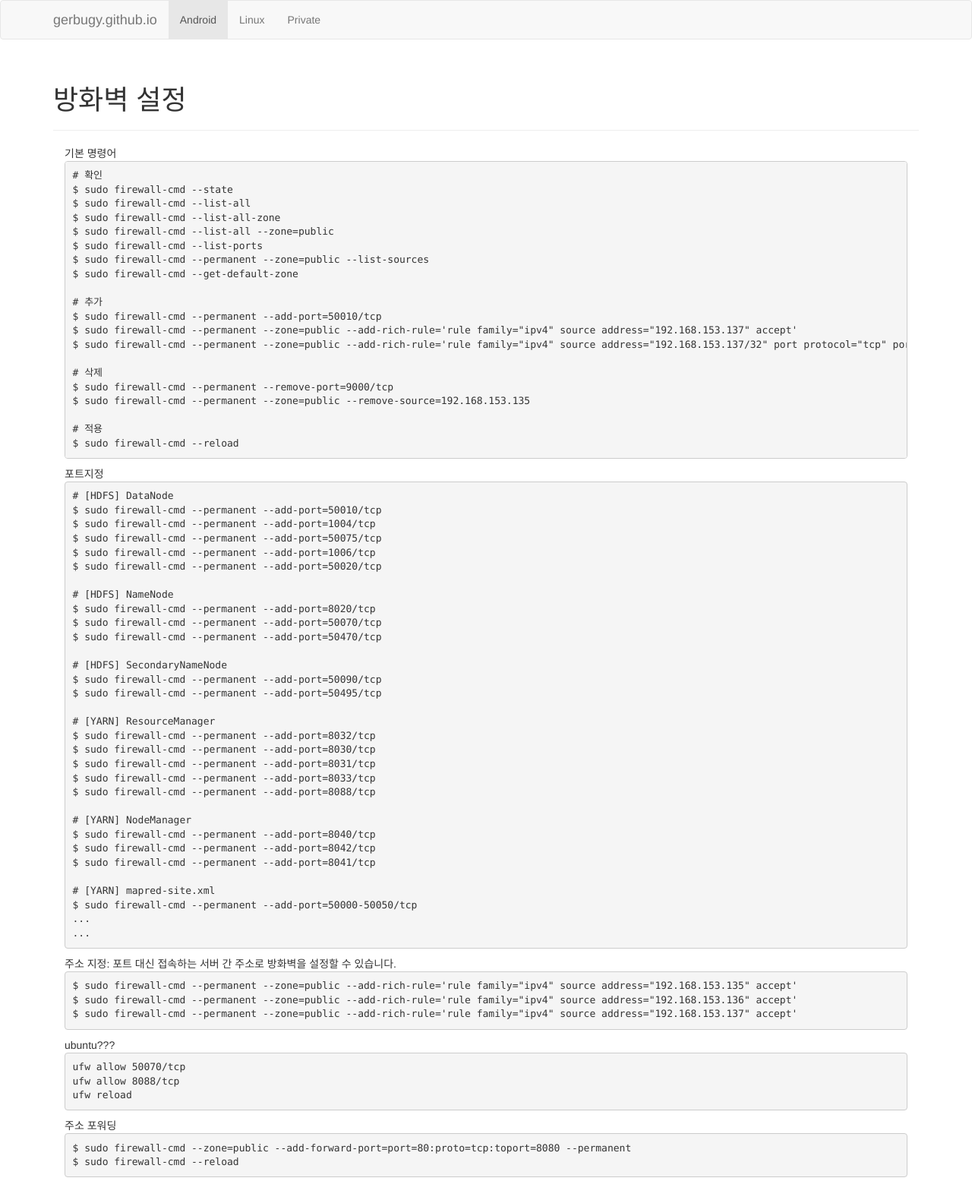
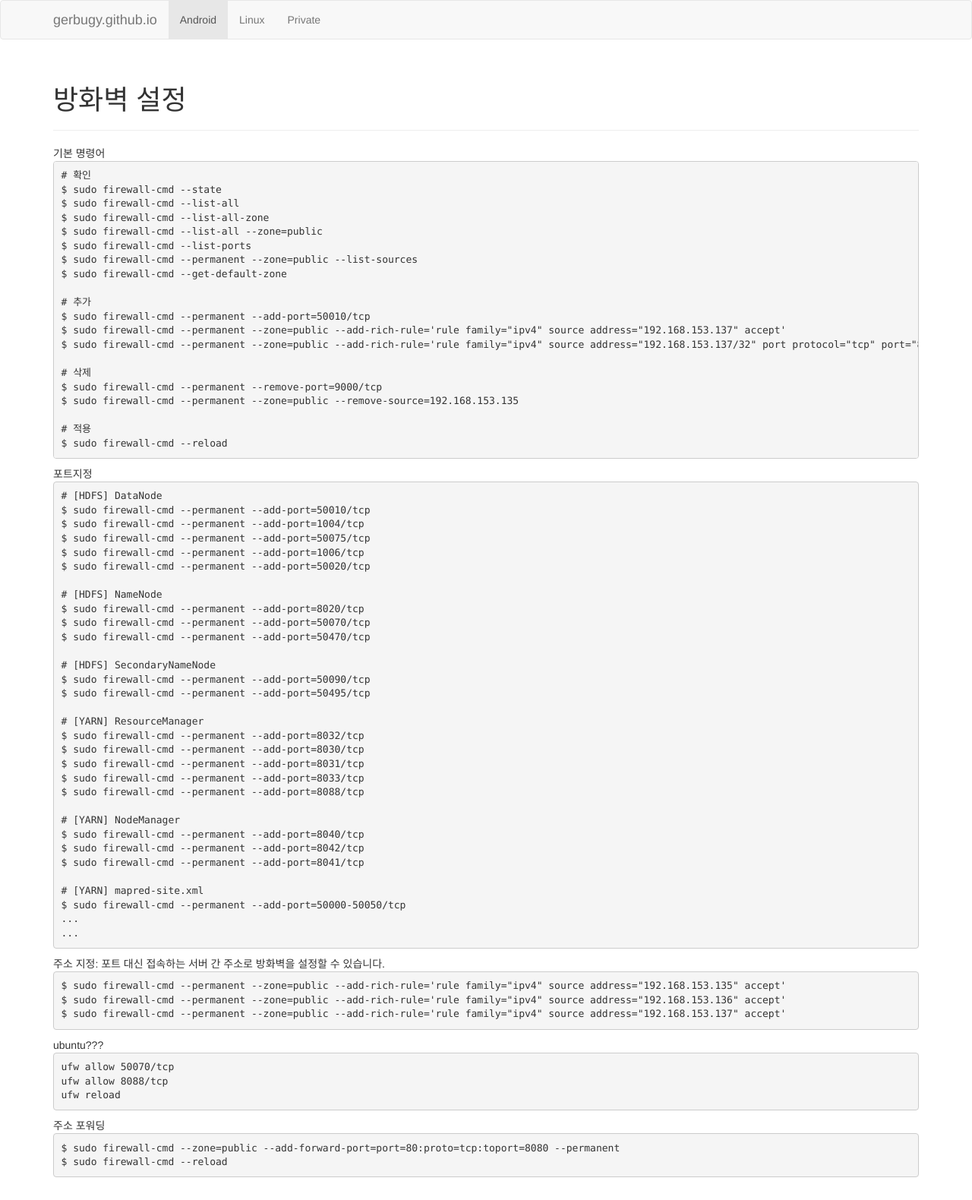
Before and after one commit to gerbugy/gerbugy.github.io, a Jekyll site: the page built from linux/002.html, in a window 1280 px wide. Shown: the whole page at 76% size. Built offline with Jekyll 4.4.1, drawn with Linux system fonts in a browser that asks for light colours.

Commit message:
Update 002.html

```diff
--- a/linux/002.html
+++ b/linux/002.html
@@ -2,9 +2,8 @@
 layout: default
 title: 방화벽 설정
 ---
-<div class="container-fluid">
-  기본 명령어<br>
-  <pre># 확인
+기본 명령어
+<pre># 확인
 $ sudo firewall-cmd --state
 $ sudo firewall-cmd --list-all
 $ sudo firewall-cmd --list-all-zone
@@ -72,4 +71,3 @@ ufw reload</pre>
   주소 포워딩
   <pre>$ sudo firewall-cmd --zone=public --add-forward-port=port=80:proto=tcp:toport=8080 --permanent
 $ sudo firewall-cmd --reload</pre>
-</div>
```
